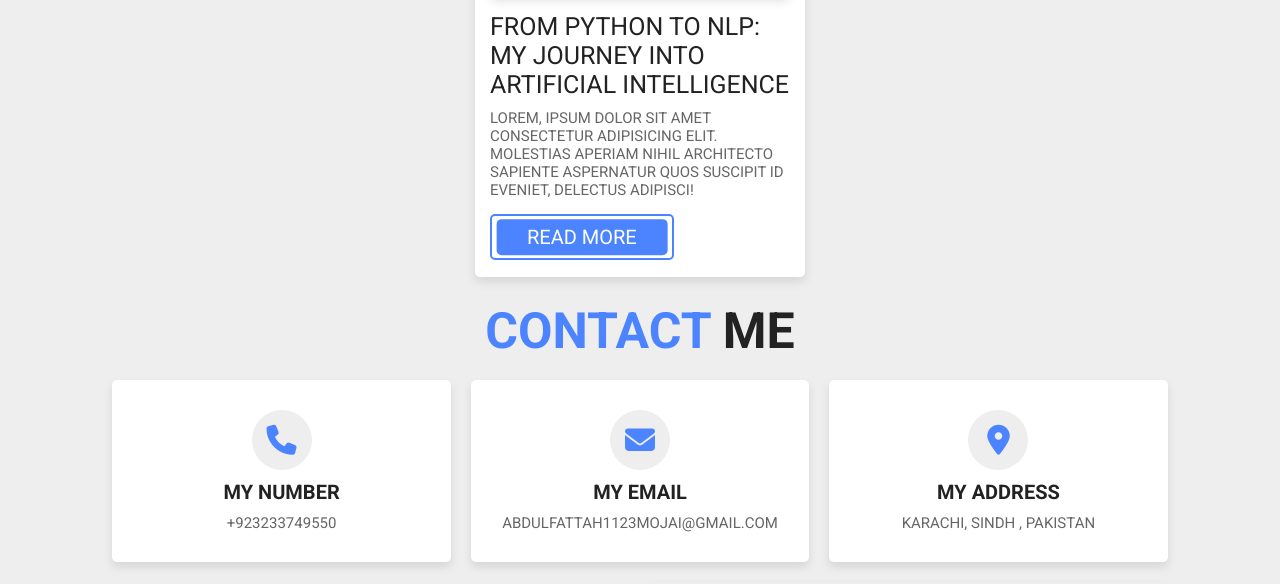
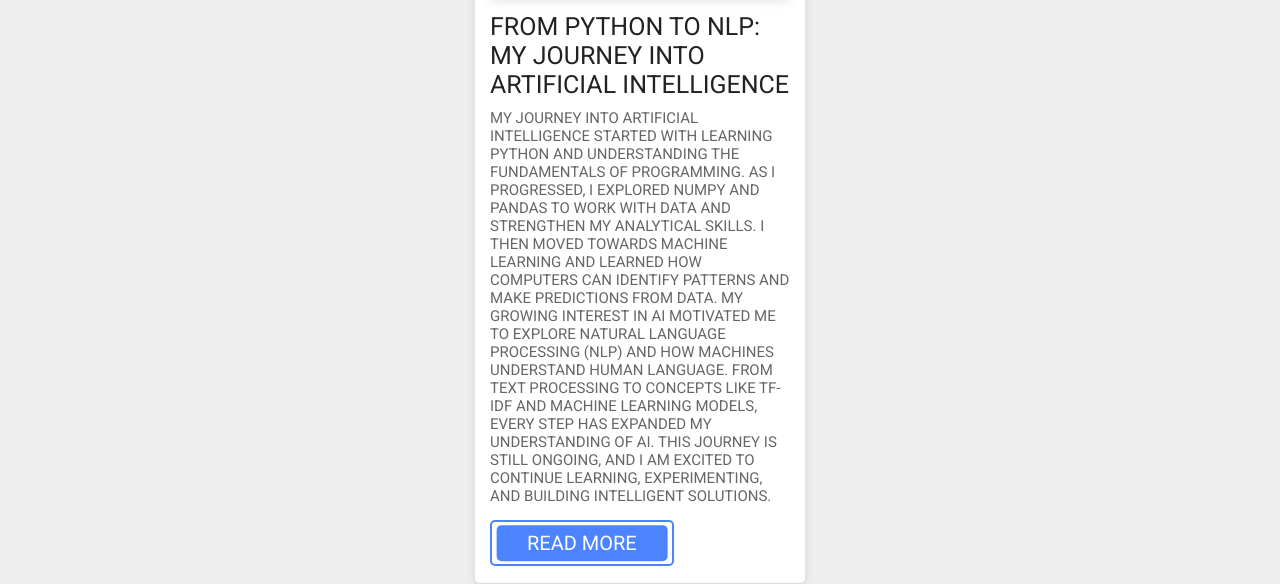
Before and after one commit to rajperfattah/modernPortfolio, a plain HTML site: page index.html in a window 1280 px wide. Shown: the part 4788-5372 px from the top of the page. Drawn offline with nearby package versions, Linux system fonts and the light colour scheme; grey boxes are pictures that could not be loaded.

Commit message:
Revise blog post content for AI journey
Updated the blog post description to reflect a personal journey into AI, including experiences with Python, data analysis, machine learning, and NLP.

```diff
--- a/index.html
+++ b/index.html
@@ -338,7 +338,13 @@ January             2026 – June 2027</p>
         <div class="content">
             <h3 class="info"> <i class="fas fa-user"></i>by, admin <i class="fas fa-calendar "></i> 4th Feb, 2026</h3>
             <a href="#" class="title">From Python to NLP: My Journey into Artificial Intelligence</a>
-            <p>Lorem, ipsum dolor sit amet consectetur adipisicing elit. Molestias aperiam nihil architecto sapiente aspernatur quos suscipit id eveniet, delectus adipisci!</p>
+            <p>My journey into Artificial Intelligence started with learning Python and understanding the fundamentals of programming.
+As I progressed, I explored NumPy and Pandas to work with data and strengthen my analytical skills.
+I then moved towards Machine Learning and learned how computers can identify patterns and make predictions from data.
+My growing interest in AI motivated me to explore Natural Language Processing (NLP) and how machines understand human language.
+From text processing to concepts like TF-IDF and machine learning models, every step has expanded my understanding of AI.
+This journey is still ongoing, and I am excited to continue learning, experimenting, and building intelligent solutions.
+</p>
             <a href="#" class="btn">read more</a>
 
         </div>
```
